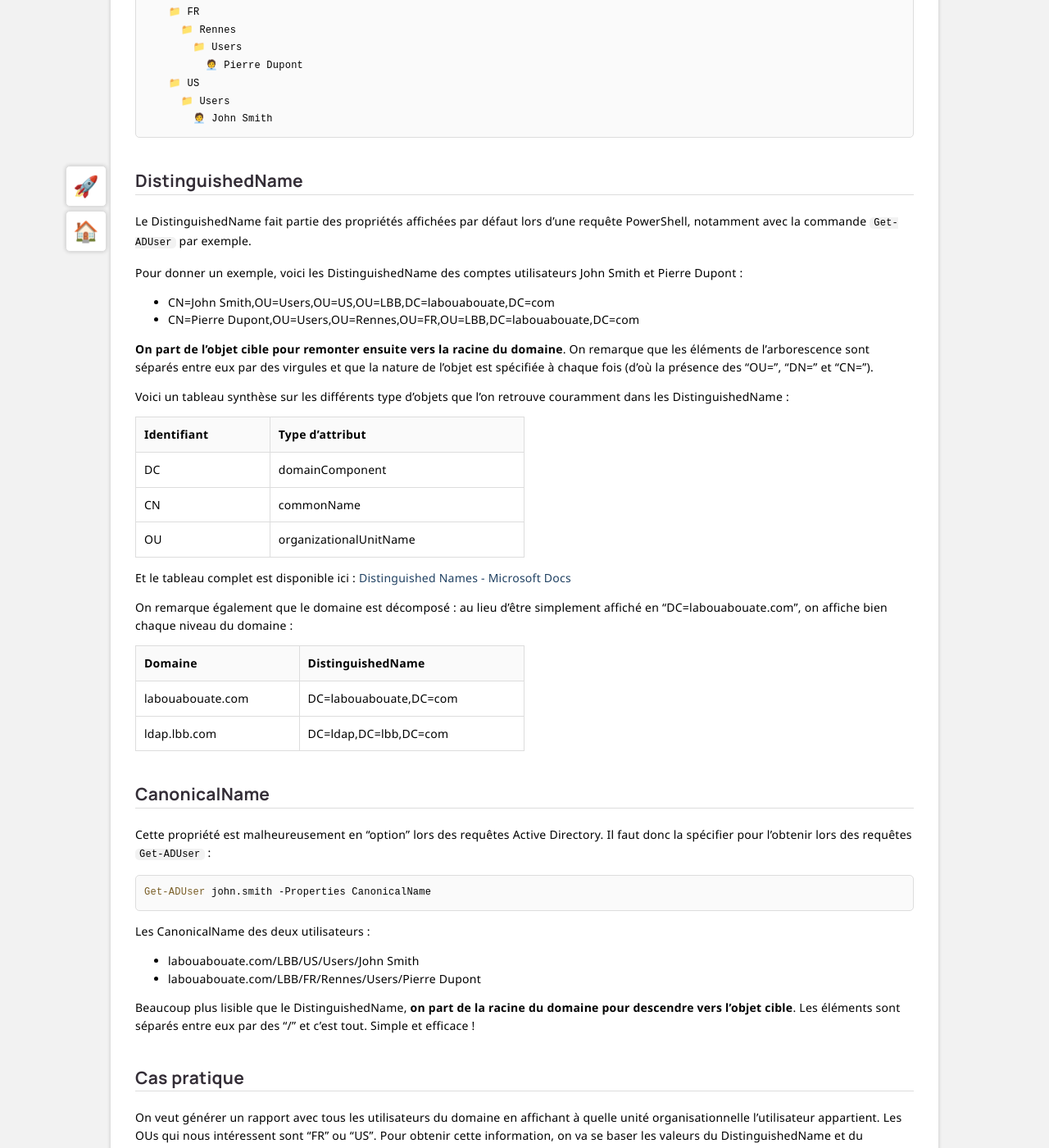
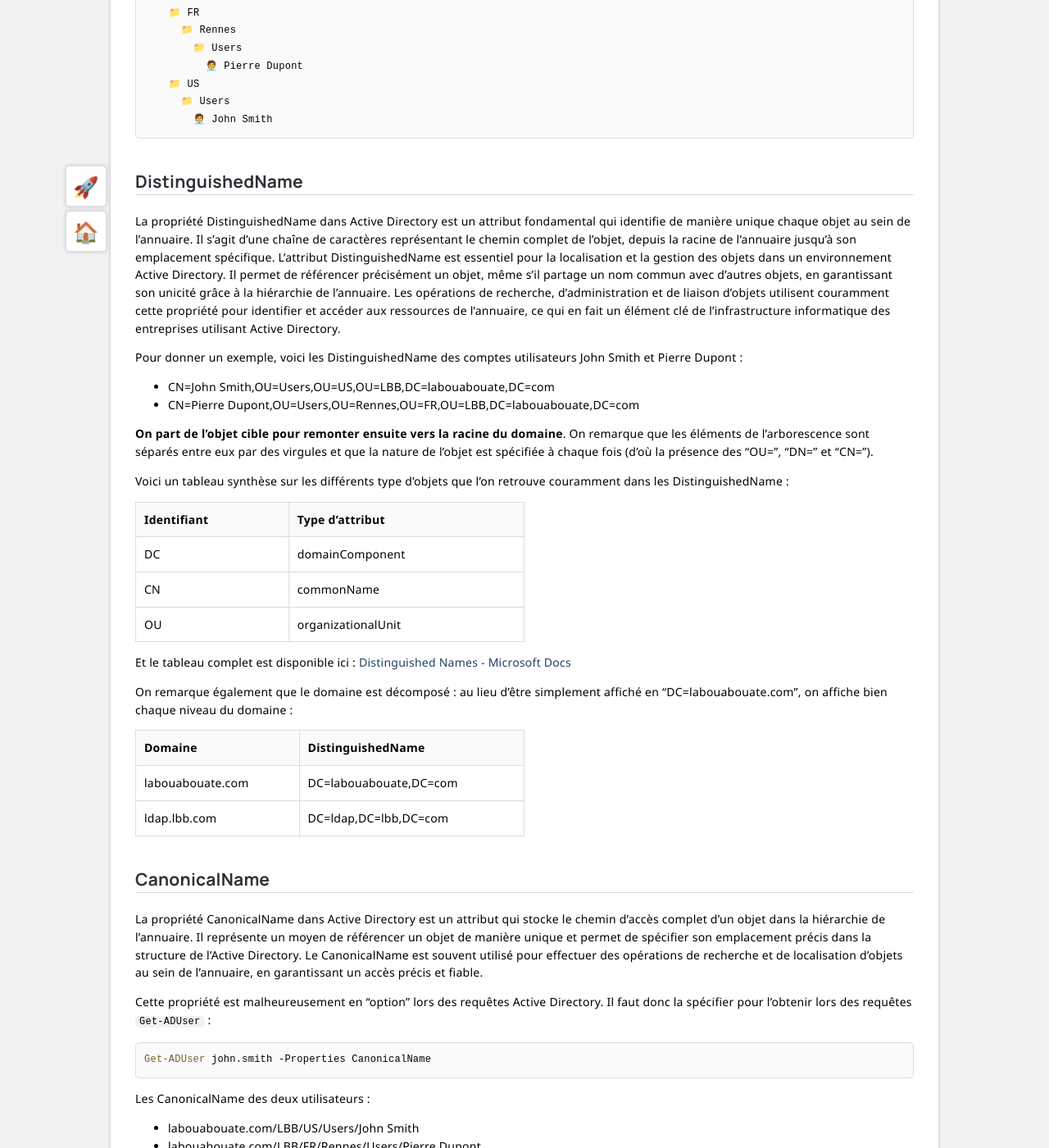
Before and after one commit to leobouard/leobouard.github.io, a Jekyll site: the page built from _posts/2022-07-22-canonical-name.md, in a window 1280 px wide and 1400 px high, scrolled down 547 px. Shown: the whole window at 82% size. Built offline with Jekyll 4.4.1, drawn with Linux system fonts in a browser that asks for light colours; nearby versions of some CDN libraries; some web fonts are replaced; some of the changed text lies outside the part shown.

Commit message:
Update 2022-07-22-canonical-name.md

```diff
--- a/_posts/2022-07-22-canonical-name.md
+++ b/_posts/2022-07-22-canonical-name.md
@@ -1,6 +1,6 @@
 ---
 layout: post
-title: "CanonicalName & DN"
+title: "CanonicalName & DistinguishedName"
 description: "Et si on prennait la racine du domaine en point de départ pour une fois ?"
 background: "#B4CFB4"
 tags: active-directory
@@ -27,7 +27,7 @@ Pour illustrer mon propos, on va prendre l'exemple suivant. C'est une arborescen
 
 ## DistinguishedName
 
-Le DistinguishedName fait partie des propriétés affichées par défaut lors d'une requête PowerShell, notamment avec la commande `Get-ADUser` par exemple.
+La propriété DistinguishedName dans Active Directory est un attribut fondamental qui identifie de manière unique chaque objet au sein de l'annuaire. Il s'agit d'une chaîne de caractères représentant le chemin complet de l'objet, depuis la racine de l'annuaire jusqu'à son emplacement spécifique. L'attribut DistinguishedName est essentiel pour la localisation et la gestion des objets dans un environnement Active Directory. Il permet de référencer précisément un objet, même s'il partage un nom commun avec d'autres objets, en garantissant son unicité grâce à la hiérarchie de l'annuaire. Les opérations de recherche, d'administration et de liaison d'objets utilisent couramment cette propriété pour identifier et accéder aux ressources de l'annuaire, ce qui en fait un élément clé de l'infrastructure informatique des entreprises utilisant Active Directory.
 
 Pour donner un exemple, voici les DistinguishedName des comptes utilisateurs John Smith et Pierre Dupont :
 
@@ -42,7 +42,7 @@ Identifiant | Type d'attribut
 ----------- | ---------------
 DC | domainComponent
 CN | commonName
-OU | organizationalUnitName
+OU | organizationalUnit
 
 Et le tableau complet est disponible ici : [Distinguished Names - Microsoft Docs](https://docs.microsoft.com/previous-versions/windows/desktop/ldap/distinguished-names)
 
@@ -54,6 +54,8 @@ labouabouate.com | DC=labouabouate,DC=com
 ldap.lbb.com | DC=ldap,DC=lbb,DC=com
 
 ## CanonicalName
+
+La propriété CanonicalName dans Active Directory est un attribut qui stocke le chemin d'accès complet d'un objet dans la hiérarchie de l'annuaire. Il représente un moyen de référencer un objet de manière unique et permet de spécifier son emplacement précis dans la structure de l'Active Directory. Le CanonicalName est souvent utilisé pour effectuer des opérations de recherche et de localisation d'objets au sein de l'annuaire, en garantissant un accès précis et fiable.
 
 Cette propriété est malheureusement en "option" lors des requêtes Active Directory. Il faut donc la spécifier pour l'obtenir lors des requêtes `Get-ADUser` :
 
```
